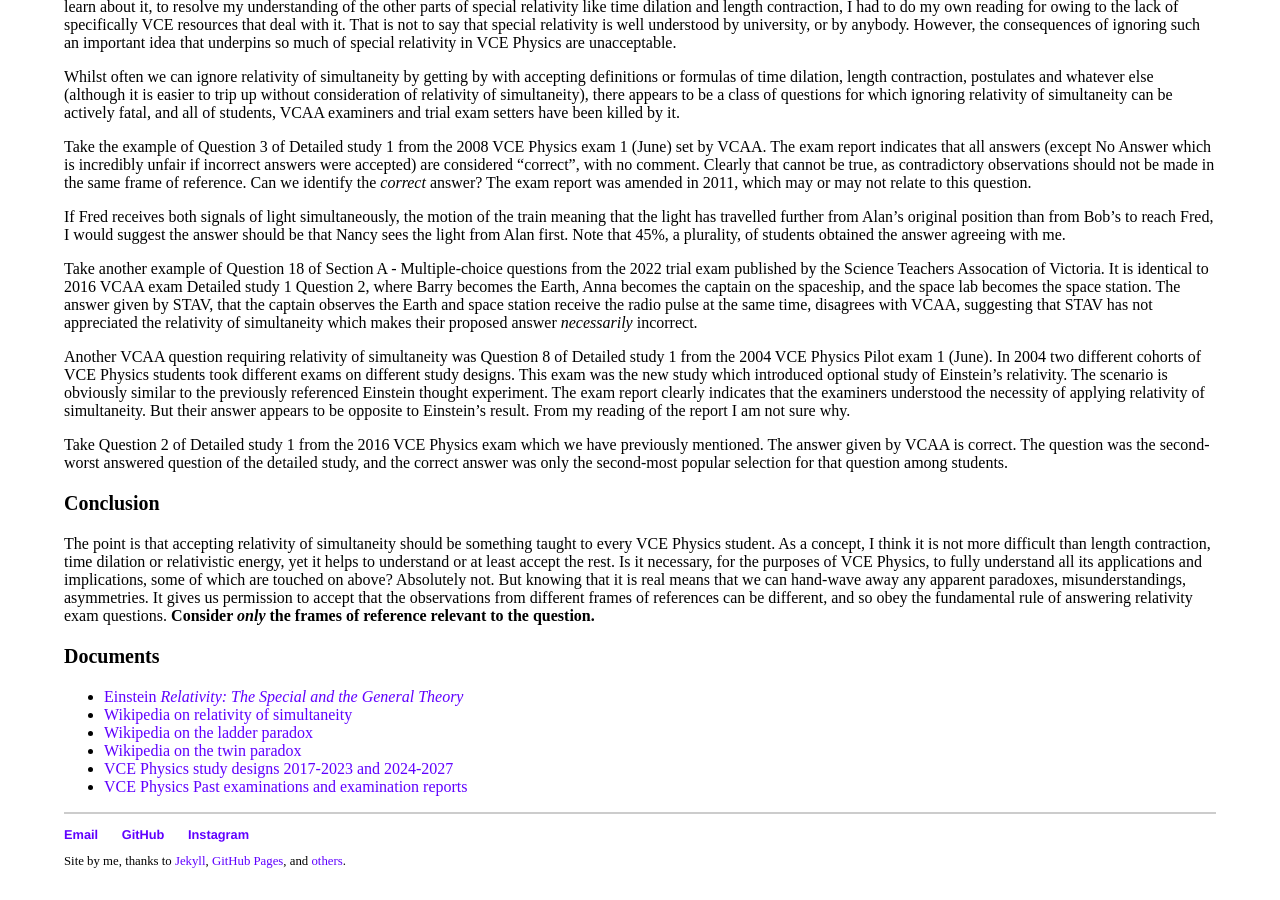
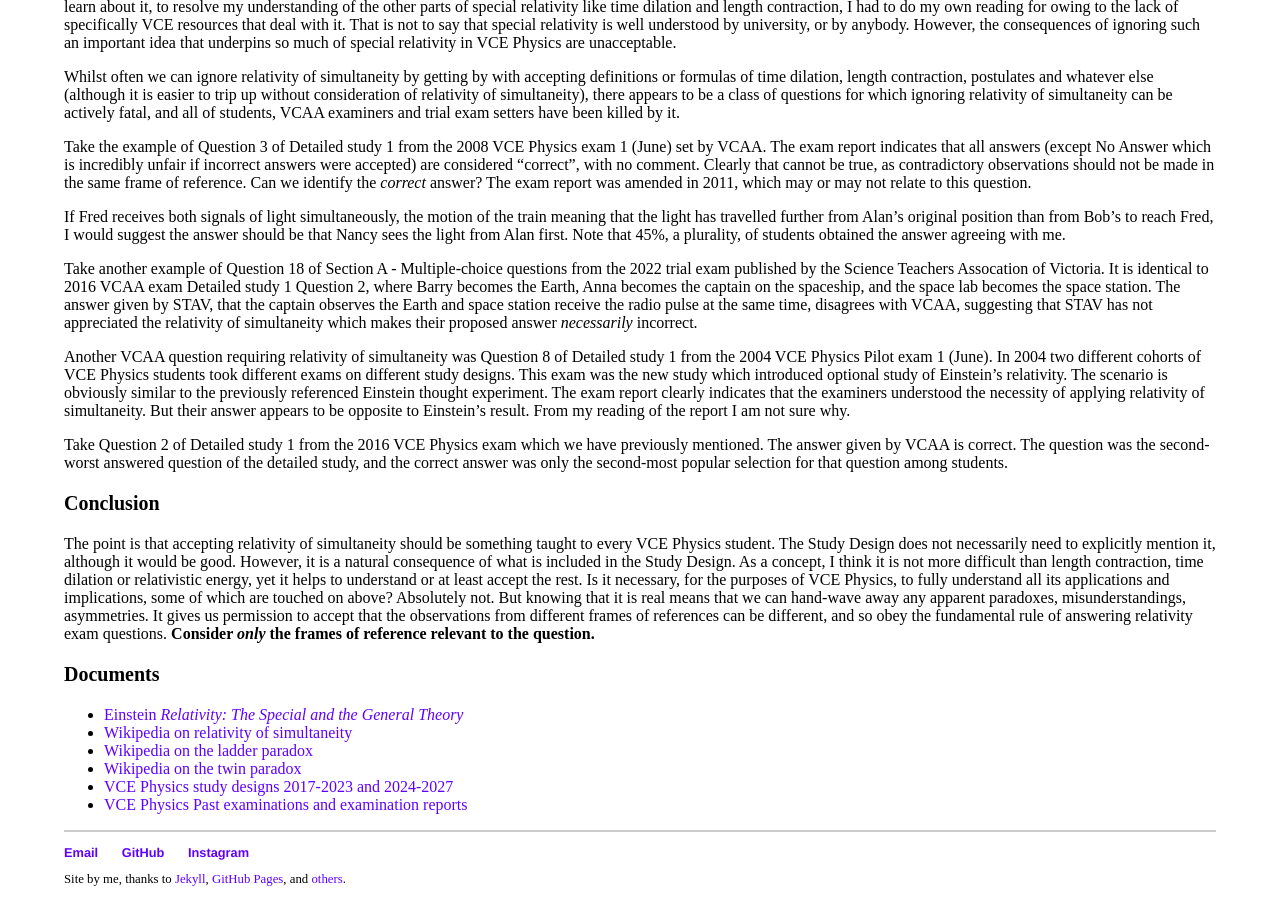
Before and after one commit to nhtnhanbn/nhtnhanbn.github.io, a Jekyll site: the page built from _repository/vcesimultaneity.md, in a window 1280 px wide and 900 px high, scrolled down 2368 px. Built offline with Jekyll 4.4.1, drawn with Linux system fonts in a browser that asks for light colours; some of the changed text lies outside the part shown.

Commit message:
Update vcesimultaneity

```diff
--- a/_repository/vcesimultaneity.md
+++ b/_repository/vcesimultaneity.md
@@ -99,7 +99,7 @@ Take Question 2 of Detailed study 1 from the 2016 VCE Physics exam which we have
 
 ### Conclusion
 
-The point is that accepting relativity of simultaneity should be something taught to every VCE Physics student. As a concept, I think it is not more difficult than length contraction, time dilation or relativistic energy, yet it helps to understand or at least accept the rest. Is it necessary, for the purposes of VCE Physics, to fully understand all its applications and implications, some of which are touched on above? Absolutely not. But knowing that it is real means that we can hand-wave away any apparent paradoxes, misunderstandings, asymmetries. It gives us permission to accept that the observations from different frames of references can be different, and so obey the fundamental rule of answering relativity exam questions. **Consider *only* the frames of reference relevant to the question.**
+The point is that accepting relativity of simultaneity should be something taught to every VCE Physics student. The Study Design does not necessarily need to explicitly mention it, although it would be good. However, it is a natural consequence of what is included in the Study Design. As a concept, I think it is not more difficult than length contraction, time dilation or relativistic energy, yet it helps to understand or at least accept the rest. Is it necessary, for the purposes of VCE Physics, to fully understand all its applications and implications, some of which are touched on above? Absolutely not. But knowing that it is real means that we can hand-wave away any apparent paradoxes, misunderstandings, asymmetries. It gives us permission to accept that the observations from different frames of references can be different, and so obey the fundamental rule of answering relativity exam questions. **Consider *only* the frames of reference relevant to the question.**
 
 ### Documents
 
```
Also changed, not shown: other parts of _repository/vcesimultaneity.md (+1 -1 lines).
